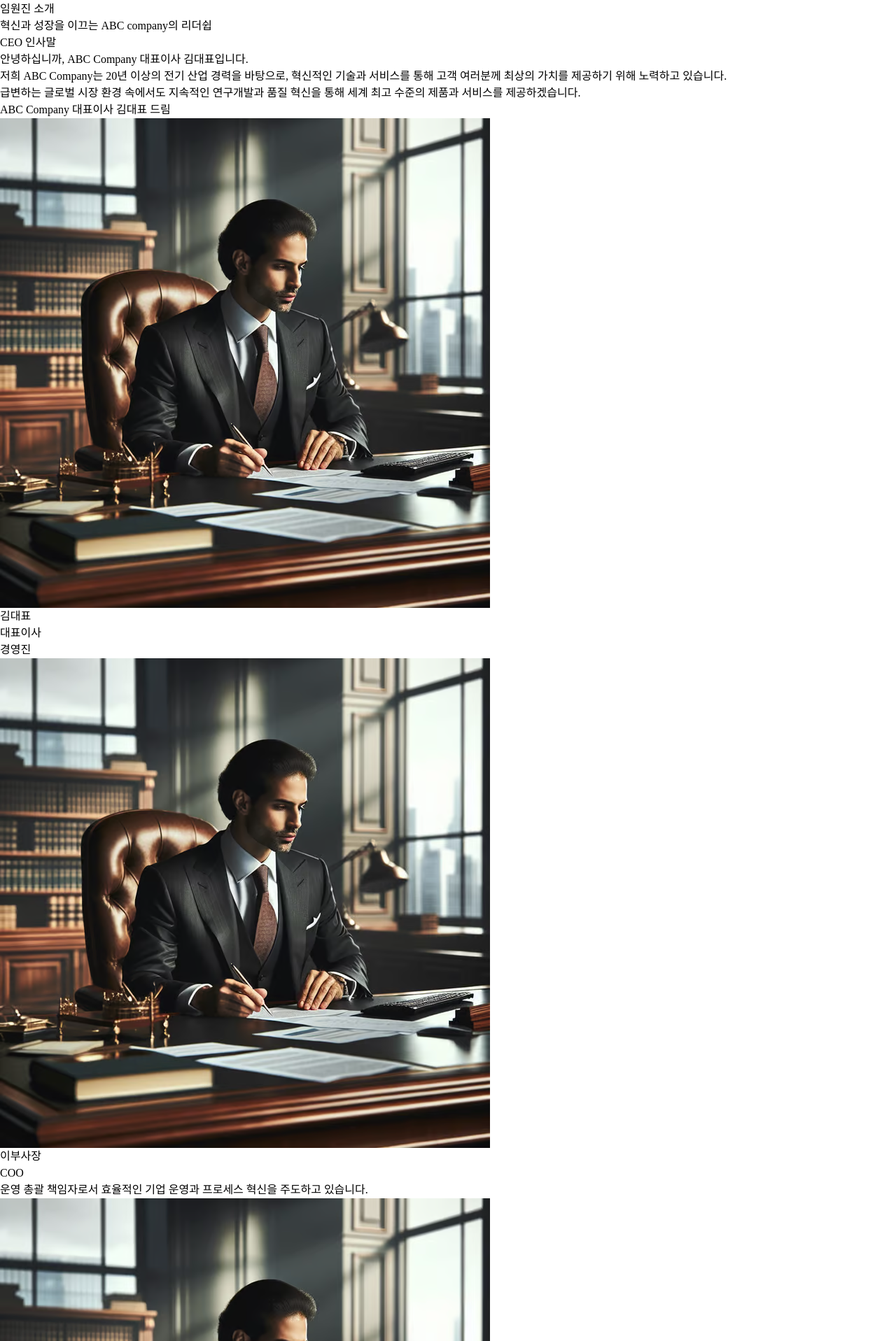
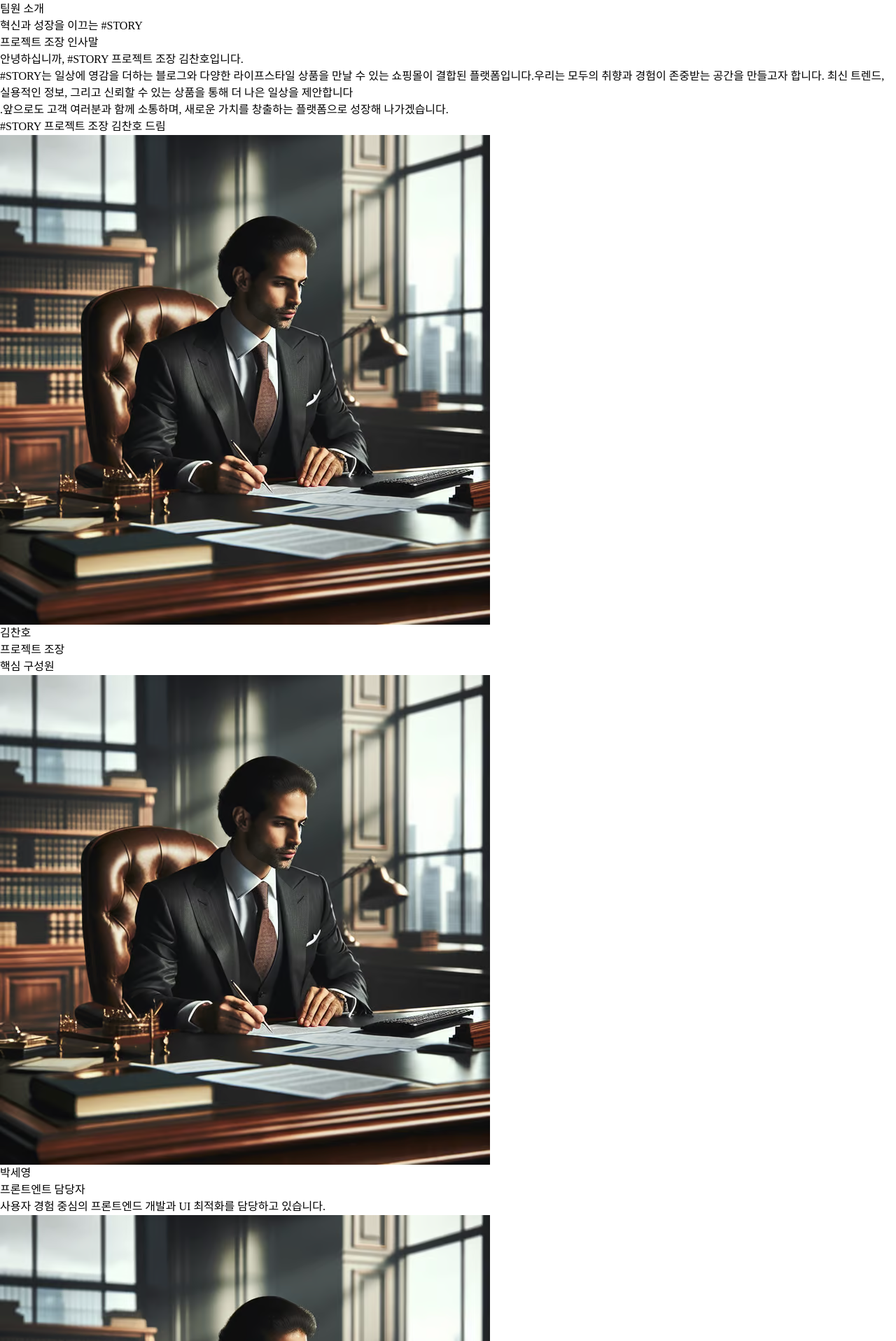
Before and after one commit to seyoung1/company_website, a React (Vite) app in the folder frontend/: page /leadership in a window 1280 px wide. Shown: the part 383-2300 px from the top of the page at 70% size. Built offline with nearby package versions, Linux system fonts and the light colour scheme; a web font is replaced by a local one.

Commit message:
프론트엔트 내용 변경
문의사항 ID 관련 오류 수정

```diff
--- a/frontend/src/Components/Footer/Footer.jsx
+++ b/frontend/src/Components/Footer/Footer.jsx
@@ -2,7 +2,7 @@ import { Link } from "react-router-dom";
 import { FaFacebook, FaTwitter, FaInstagram, FaLinkedin } from "react-icons/fa";
 const Footer = () => {
   const scrollToTop = () => {
-    // alert("함수가 실행되었습니다.");
+     // alert("함수가 실행되었습니다.");
     window.scrollTo({
       top: 0,
       behavior: "smooth",
--- a/frontend/src/Components/Navbar/Navbar.jsx
+++ b/frontend/src/Components/Navbar/Navbar.jsx
@@ -5,8 +5,8 @@ import { HiMenu, HiX } from "react-icons/hi";
 const menuItems = [
   { path: "/", label: "홈" },
   { path: "/about", label: "회사 정보" },
-  { path: "/leadership", label: "임원 소개" },
-  { path: "/board", label: "업무 게시판" },
+  { path: "/leadership", label: "팀원 소개" },
+  { path: "/board", label: "게시판" },
   { path: "/our-services", label: "제공 기술" },
   { path: "/contact", label: "문의하기" },
 ];
--- a/frontend/src/Page/Admin/AdminContacts.jsx
+++ b/frontend/src/Page/Admin/AdminContacts.jsx
@@ -78,9 +78,13 @@ const AdminContacts = () => {
 
     if (result.isConfirmed) {
       try {
-        await axios.delete(`http://localhost:8080/api/contact/${id}`, {
-          withCredentials: true,
-        });
+        console.log(id);
+        await axios.delete(
+          `http://localhost:8080/api/contact/${id}`,
+          {
+            withCredentials: true,
+          }
+        );
         setContacts(contacts.filter((contact) => contact.contactID !== id));
         Swal.fire("삭제완료!", "문의가 성공적으로 삭제되었습니다.", "success");
       } catch (error) {
@@ -234,7 +238,7 @@ const AdminContacts = () => {
                           수정
                         </button>
                         <button
-                          onClick={() => handleDelete(contact._id)}
+                          onClick={() => handleDelete(contact.contactID)}
                           className="px-3 py-1.5 bg-red-500 text-white rounded hover:bg-red-600"
                         >
                           삭제
@@ -303,7 +307,7 @@ const AdminContacts = () => {
                     수정
                   </button>
                   <button
-                    onClick={() => handleDelete(contact._id)}
+                    onClick={() => handleDelete(contact.contactID)}
                     className="px-3 py-1.5 bg-red-500 text-white rounded hover:bg-red-600"
                   >
                     삭제
--- a/frontend/src/Page/Board/Board.jsx
+++ b/frontend/src/Page/Board/Board.jsx
@@ -53,7 +53,7 @@ const Board = () => {
 
   return (
     <div className="p-4 mx-auto max-w-7xl py-32">
-      <h1 className="text-4xl font-bold mb-6 text-center">업무 게시판</h1>
+      <h1 className="text-4xl font-bold mb-6 text-center">게시판</h1>
 
       <div className="mb-4 flex flex-col md:flex-row justify-between items-center gap-4">
         <div className="flex w-full md:w-auto gap-2">
--- a/frontend/src/Page/Contact/Contact.jsx
+++ b/frontend/src/Page/Contact/Contact.jsx
@@ -55,19 +55,19 @@ const Contact = () => {
     {
       icon: "phone",
       title: "전화",
-      info: "02-1234-5678",
+      info: "010-2677-4337",
       desc: "평일 09:00 - 18:00",
     },
     {
       icon: "envelope",
       title: "이메일",
-      info: "support@example.com",
+      info: "yxxxung@naver.com",
       desc: "24시간 접수 가능",
     },
     {
       icon: "map-marker-alt",
       title: "주소",
-      info: "서울특별시 강남구 삼성동 123번지",
+      info: "경상북도 경산시 진량읍 대구대로 201",
       desc: "본사",
     },
   ];
@@ -81,8 +81,9 @@ const Contact = () => {
             문의하기
           </h1>
           <p className="text-xl text-gray-600 max-w-3xl mx-auto">
-            태양광 설비 설치부터 유지보수까지, 전문가와 상담하세요. 24시간 내에
-            답변드리겠습니다.
+            궁금한 점이 있으신가요? #STORY는 언제나 여러분의 소중한 의견과
+            문의를 기다립니다. 블로그 콘텐츠, 쇼핑몰 이용, 제휴 및 기타 문의는
+            아래 양식을 통해 남겨주세요. 최대한 빠르게 답변드리겠습니다!
           </p>
         </div>
 
@@ -169,7 +170,7 @@ const Contact = () => {
             <div className="bg-white rounded-2xl shadow-lg overflow-hidden">
               <iframe
                 title="Company Location"
-                src="https://www.google.com/maps/embed?pb=!1m18!1m12!1m3!1d25512.18472157322!2d127.18228540787578!3d36.93761547130345!2m3!1f0!2f0!3f0!3m2!1i1024!2i768!4f13.1!3m3!1m2!1s0x357b31f2d016bc07%3A0x34216a2951fa94d4!2sYeongok-gil%2C%20Ipjang-myeon%2C%20Seobuk-gu%2C%20Cheonan-si%2C%20Chungcheongnam-do!5e0!3m2!1sen!2skr!4v1734695969025!5m2!1sen!2skr"
+                src="https://www.google.com/maps/embed?pb=!1m18!1m12!1m3!1d3231.830423062543!2d128.84652307564508!3d35.90216867251669!2m3!1f0!2f0!3f0!3m2!1i1024!2i768!4f13.1!3m3!1m2!1s0x35666da5cdc63007%3A0x22512884b2f92343!2z64yA6rWs64yA7ZWZ6rWQ!5e0!3m2!1sko!2skr!4v1750312511365!5m2!1sko!2skr"
                 width="100%"
                 height="400"
                 style={{ border: 0 }}
--- a/frontend/src/Page/Leadership/Leadership.jsx
+++ b/frontend/src/Page/Leadership/Leadership.jsx
@@ -1,68 +1,17 @@
 import Human1 from "../../assets/Human1.jpg";
 
-/**
- * **Leadership 컴포넌트**
- *
- * 회사의 임원진 및 핵심 구성원을 소개하는 페이지를 렌더링합니다.
- *
- * - CEO 인사말, 경영진, 핵심 구성원 정보를 포함합니다.
- *
- * @returns {JSX.Element} 리더십 소개 페이지 컴포넌트
- */
 const Leadership = () => {
-  const executives = [
+  const teamMembers = [
     {
-      name: "이부사장",
-      position: "COO",
-      description:
-        "운영 총괄 책임자로서 효율적인 기업 운영과 프로세스 혁신을 주도하고 있습니다.",
+      name: "박세영",
+      position: "프론트엔트 담당자",
+      description: "사용자 경험 중심의 프론트엔드 개발과 UI 최적화를 담당하고 있습니다.",
       imageUrl: Human1,
     },
     {
-      name: "박이사",
-      position: "CTO",
-      description: "최신 기술 트렌드를 선도하며 R&D 부문을 총괄하고 있습니다.",
-      imageUrl: Human1,
-    },
-    {
-      name: "김이사",
-      position: "CFO",
-      description:
-        "재무 전략 수립 및 기업 가치 향상을 위한 재무관리를 담당하고 있습니다.",
-      imageUrl: Human1,
-    },
-    {
-      name: "최이사",
-      position: "CMO",
-      description:
-        "글로벌 마케팅 전략 수립 및 브랜드 가치 향상을 주도하고 있습니다.",
-      imageUrl: Human1,
-    },
-  ];
-
-  const teamMembers = [
-    {
-      name: "정과장",
-      position: "개발팀장",
-      description: "신제품 개발 및 기술 혁신을 담당하고 있습니다.",
-      imageUrl: Human1,
-    },
-    {
-      name: "최과장",
-      position: "영업팀장",
-      description: "글로벌 시장 개척 및 고객 관리를 담당하고 있습니다.",
-      imageUrl: Human1,
-    },
-    {
-      name: "한과장",
-      position: "품질관리팀장",
-      description: "제품 품질 향상 및 품질 시스템 관리를 담당하고 있습니다.",
-      imageUrl: Human1,
-    },
-    {
-      name: "김과장",
-      position: "인사팀장",
-      description: "인사 정책 수립 및 인사 관리를 담당하고 있습니다.",
+      name: "문준영",
+      position: "백엔드 및 쇼핑몰 담당자",
+      description: "쇼핑몰 시스템 구축 및 서버 아키텍처 관리를 담당하고 있습니다.",
       imageUrl: Human1,
     },
   ];
@@ -72,30 +21,31 @@ const Leadership = () => {
       {/* 임원진 소개 제목 및 설명 */}
       <div className="text-center mb-12">
         <h1 className="text-4xl lg:text-5xl font-bold text-gray-800 mb-4">
-          임원진 소개
+          팀원 소개
         </h1>
         <p className="text-xl text-gray-600">
-          혁신과 성장을 이끄는 ABC company의 리더쉽
+          혁신과 성장을 이끄는 #STORY
         </p>
       </div>
 
       {/* CEO 인사말 및 사진 */}
       <div className="flex flex-col md:flex-row gap-12 mb-24 items-center">
         <div className="md:w-2/3">
-          <h2 className="text-3xl font-bold text-gray-800 mb-6">CEO 인사말</h2>
+          <h2 className="text-3xl font-bold text-gray-800 mb-6">프로젝트 조장 인사말</h2>
           <div className="text-lg text-gray-600 space-y-6">
-            <p> 안녕하십니까, ABC Company 대표이사 김대표입니다.</p>
+            <p> 안녕하십니까, #STORY 프로젝트 조장 김찬호입니다.</p>
             <p>
-              저희 ABC Company는 20년 이상의 전기 산업 경력을 바탕으로, 혁신적인
-              기술과 서비스를 통해 고객 여러분께 최상의 가치를 제공하기 위해
-              노력하고 있습니다.
+              #STORY는 일상에 영감을 더하는 블로그와 다양한 라이프스타일 상품을
+              만날 수 있는 쇼핑몰이 결합된 플랫폼입니다.우리는 모두의 취향과
+              경험이 존중받는 공간을 만들고자 합니다. 최신 트렌드, 실용적인
+              정보, 그리고 신뢰할 수 있는 상품을 통해 더 나은 일상을 제안합니다
             </p>
             <p>
-              급변하는 글로벌 시장 환경 속에서도 지속적인 연구개발과 품질 혁신을
-              통해 세계 최고 수준의 제품과 서비스를 제공하겠습니다.
+              .앞으로도 고객 여러분과 함께 소통하며, 새로운 가치를 창출하는
+              플랫폼으로 성장해 나가겠습니다.
             </p>
             <p className="font-semibold mt-8">
-              ABC Company 대표이사 김대표 드림
+              #STORY 프로젝트 조장 김찬호 드림
             </p>
           </div>
         </div>
@@ -103,22 +53,10 @@ const Leadership = () => {
           <div className="rounded-xl overflow-hidden shadow-lg">
             <img src={Human1} className="w-full aspect-[3/4] object-cover" />
             <div className="p-4 bg-white">
-              <h3 className="text-xl font-bold text-gray-800">김대표</h3>
-              <p className="text-indigo-600">대표이사</p>
+              <h3 className="text-xl font-bold text-gray-800">김찬호</h3>
+              <p className="text-indigo-600">프로젝트 조장</p>
             </div>
           </div>
-        </div>
-      </div>
-
-      {/* 경영진 및 핵심 구성원 소개 */}
-      <div className="mb-24">
-        <h2 className="text-3xl font-bold text-gray-800 mb-12 text-center">
-          경영진
-        </h2>
-        <div className="grid grid-cols-1 md:grid-cols-2 lg:grid-cols-4 gap-8">
-          {executives.map((executive, index) => (
-            <ProfileCard key={index} profile={executive} />
-          ))}
         </div>
       </div>
 
@@ -127,7 +65,7 @@ const Leadership = () => {
         <h2 className="text-3xl font-bold text-gray-800 mb-12 text-center">
           핵심 구성원
         </h2>
-        <div className="grid grid-cols-1 md:grid-cols-2 lg:grid-cols-4 gap-8">
+        <div className="grid grid-cols-1 md:grid-cols-2 gap-8">
           {teamMembers.map((teamMember, index) => (
             <ProfileCard key={index} profile={teamMember} />
           ))}
@@ -137,17 +75,6 @@ const Leadership = () => {
   );
 };
 
-/**
- * **ProfileCard 컴포넌트**
- * - 개인 프로필 카드를 렌더링합니다.
- *
- * @param {Object} profile - 프로필 정보
- * @param {string} profile.name - 이름
- * @param {string} profile.position - 직책
- * @param {string} profile.description - 설명
- * @param {string} profile.imageUrl - 이미지 URL
- * @returns {JSX.Element} 프로필 카드 컴포넌트
- */
 const ProfileCard = ({ profile }) => (
   <div className="bg-white rounded-xl shadow-lg overflow-hidden hover:shadow-2xl transition-shadow duration-300">
     <div className="aspect-square bg-gray-200">
```
Also changed, not shown: frontend/src/Page/Services/Services.jsx (+39 -37 lines).
